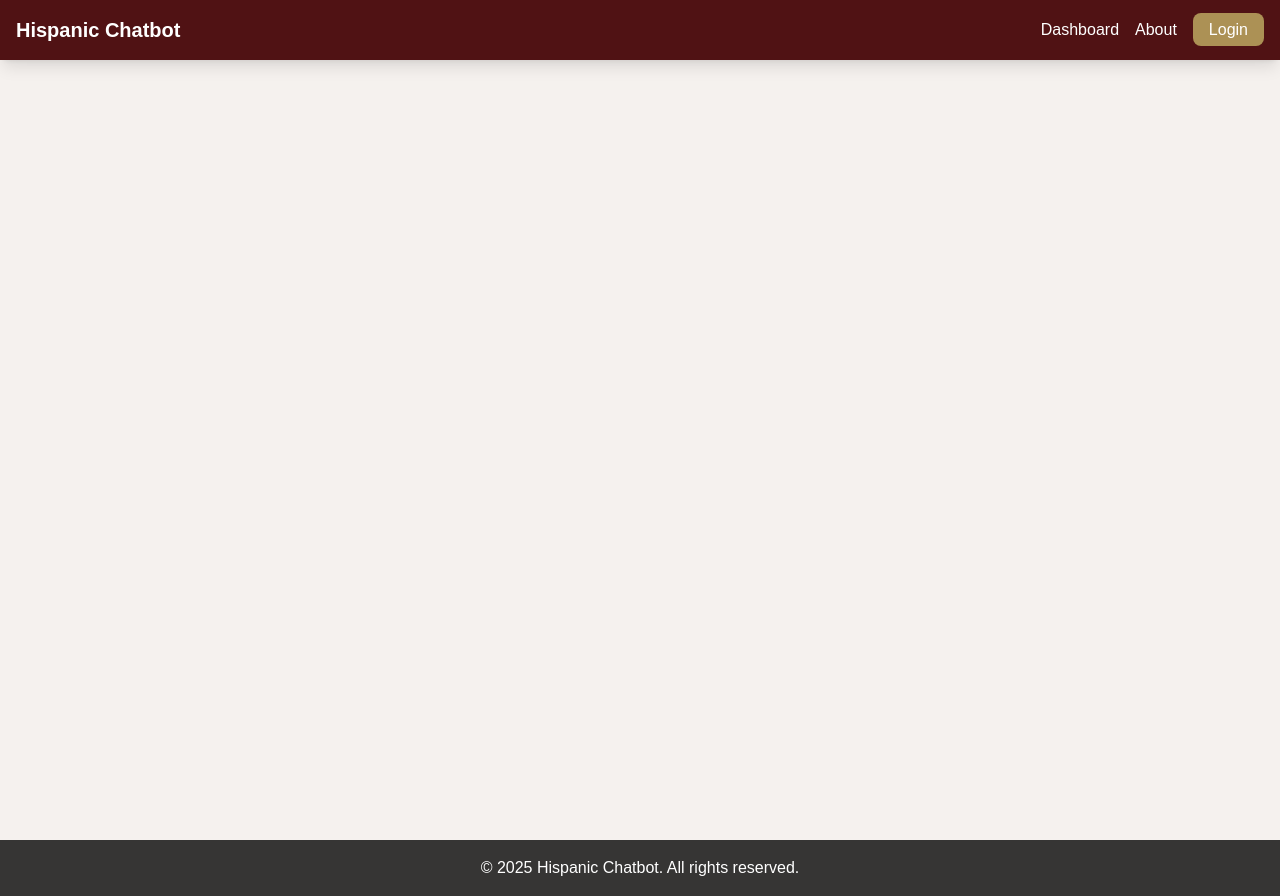
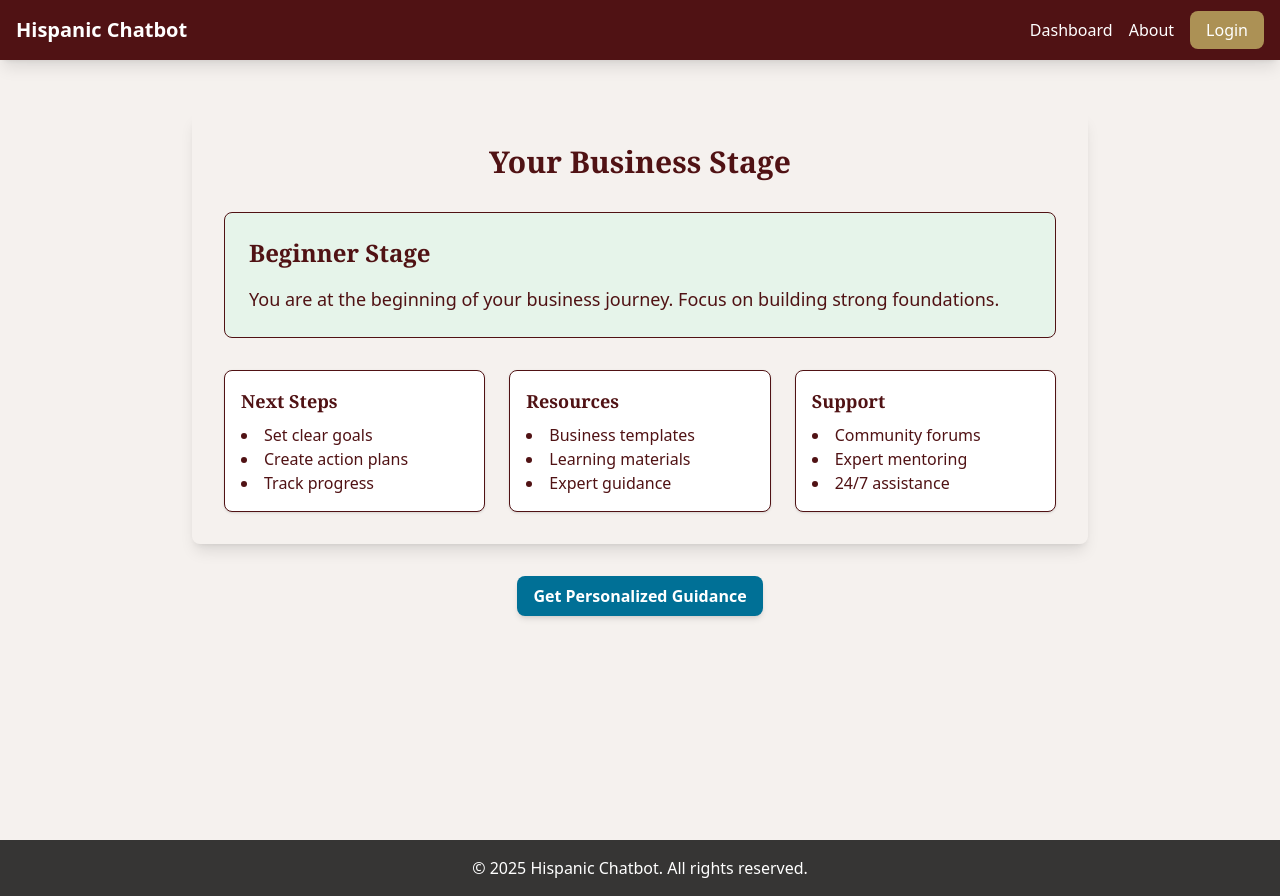
Before and after one commit to dipeshpandit12/HispanicChatbot, a Next.js app: page /pages/chatInterface in a window 1280 px wide. Built offline with nearby package versions, Linux system fonts and the light colour scheme; no server answers.

Commit message:
fix: fixed colors and fonts

```diff
--- a/app/globals.css
+++ b/app/globals.css
@@ -1,13 +1,12 @@
 @import "tailwindcss";
-@import url('https://fonts.googleapis.com/css2?family=Poppins:wght@400;500;600;700&family=Playfair+Display:wght@400;700&family=IBM+Plex+Mono:wght@400;700&display=swap');
-
-@theme {
-  --font-sans: 'Poppins', sans-serif;
-  --font-serif: 'Playfair Display', serif;
-  --font-mono: 'IBM Plex Mono', monospace;
-}
+@import url('https://fonts.googleapis.com/css2?family=Halis+Grotesque:wght@400;500;600;700&family=Nunito+Sans:wght@400;600;700&family=Roboto+Mono:wght@400;700&display=swap');
 
 :root {
+  /* Font Variables */
+  --font-primary: 'Halis Grotesque', sans-serif;
+  --font-secondary: 'Nunito Sans', sans-serif;
+  --font-tertiary: 'Roboto Mono', monospace;
+
   /* Main Colors */
   --primary-dark: #501214;
   --primary-light: #AC9155;
--- a/app/pages/chatInterface/page.tsx
+++ b/app/pages/chatInterface/page.tsx
@@ -1,12 +1,122 @@
-'use client'
+'use client';
 
+import { useEffect, useState } from 'react';
+import { motion } from 'framer-motion';
+import Alert from '@/Components/Alert';
+import Link from 'next/link';
+import { useRouter } from 'next/navigation';
 
-const ChatInterfacePage = () => {
+const StagePage = () => {
+    const [stage, setStage] = useState<string | null>('beginner'); // Default to "beginner" for testing
+    const [loading, setLoading] = useState(false); // Set to false for testing
+    const [error, setError] = useState<string | null>(null);
+    const [showAlert, setShowAlert] = useState(false);
+    const router = useRouter();
+
+    const stageColors = {
+        beginner: 'bg-[#E6F4EA] text-global-beginner-text border-global-beginner-border', // Light green background
+        intermediate: 'bg-white text-global-intermediate-text border-global-intermediate-border',
+        advance: 'bg-white text-global-advance-text border-global-advance-border',
+    };
+
+    const stageDescriptions = {
+        beginner: 'You are at the beginning of your business journey. Focus on building strong foundations.',
+        intermediate: 'Your business is growing steadily. Time to scale and optimize operations.',
+        advance: 'Your business is well-established. Focus on expansion and market leadership.',
+    };
+
+    if (loading) {
+        return (
+            <div className="min-h-screen flex items-center justify-center">
+                <div className="animate-spin rounded-full h-16 w-16 border-t-2 border-b-2 border-primary"></div>
+            </div>
+        );
+    }
+
+    if (error) {
+        return (
+            <>
+                <Alert
+                    isOpen={showAlert}
+                    message={
+                        error === 'Business stage not found'
+                            ? 'Your business stage information was not found. Redirecting to business data collection page...'
+                            : error
+                    }
+                    type={error === 'Business stage not found' ? 'warning' : 'error'}
+                    onClose={() => setShowAlert(false)}
+                />
+                {error !== 'Business stage not found' && (
+                    <div className="min-h-screen flex items-center justify-center">
+                        <div className="bg-error-light border border-error text-error px-4 py-3 rounded">
+                            <p>Error: {error}</p>
+                        </div>
+                    </div>
+                )}
+            </>
+        );
+    }
+
     return (
         <>
-                This is a ChatInterfacePage page
+            <div className="min-h-screen bg-global-background pt-28 py-12 px-4 sm:px-6 lg:px-8">
+                <div className="max-w-4xl mx-auto">
+                    <motion.div
+                        initial={{ opacity: 0, y: 20 }}
+                        animate={{ opacity: 1, y: 0 }}
+                        transition={{ duration: 0.5 }}
+                        className="bg-global-card p-8 rounded-lg shadow-lg"
+                    >
+                        <h1 className="text-3xl font-bold text-global-primary mb-8 text-center">
+                            Your Business Stage
+                        </h1>
+
+                        {/* Beginner Stage Box */}
+                        <div className={`p-6 rounded-lg border ${stageColors[stage as keyof typeof stageColors]} mb-8`}>
+                            <h2 className="text-2xl font-semibold capitalize mb-4">{stage} Stage</h2>
+                            <p className="text-lg">{stageDescriptions[stage as keyof typeof stageDescriptions]}</p>
+                        </div>
+
+                        <div className="grid grid-cols-1 md:grid-cols-3 gap-6">
+                            <div className="p-4 bg-white rounded-lg border border-global-border shadow-sm">
+                                <h3 className="font-semibold text-lg mb-2 text-global-secondary">Next Steps</h3>
+                                <ul className="list-disc list-inside text-global-secondary">
+                                    <li>Set clear goals</li>
+                                    <li>Create action plans</li>
+                                    <li>Track progress</li>
+                                </ul>
+                            </div>
+
+                            <div className="p-4 bg-white rounded-lg border border-global-border shadow-sm">
+                                <h3 className="font-semibold text-lg mb-2 text-global-secondary">Resources</h3>
+                                <ul className="list-disc list-inside text-global-secondary">
+                                    <li>Business templates</li>
+                                    <li>Learning materials</li>
+                                    <li>Expert guidance</li>
+                                </ul>
+                            </div>
+
+                            <div className="p-4 bg-white rounded-lg border border-global-border shadow-sm">
+                                <h3 className="font-semibold text-lg mb-2 text-global-secondary">Support</h3>
+                                <ul className="list-disc list-inside text-global-secondary">
+                                    <li>Community forums</li>
+                                    <li>Expert mentoring</li>
+                                    <li>24/7 assistance</li>
+                                </ul>
+                            </div>
+                        </div>
+                    </motion.div>
+                    <Link href="/pages/strategies" className="mt-8 block text-center">
+                        <button
+                            className="px-4 py-2 rounded-lg shadow-md text-white transition duration-200 bg-[#007096] hover:bg-[#005f73]"
+                        >
+                            Get Personalized Guidance
+                        </button>
+                    </Link>
+                </div>
+            </div>
         </>
     );
 };
 
-export default ChatInterfacePage;
+export default StagePage;
--- a/app/pages/stage/page.tsx
+++ b/app/pages/stage/page.tsx
@@ -1,4 +1,4 @@
-'use client'
+'use client';
 
 import { useEffect, useState } from 'react';
 import { motion } from 'framer-motion';
@@ -57,7 +57,7 @@ const StagePage = () => {
     if (loading) {
         return (
             <div className="min-h-screen flex items-center justify-center">
-                <div className="animate-spin rounded-full h-16 w-16 border-t-2 border-b-2 border-blue-500"></div>
+                <div className="animate-spin rounded-full h-16 w-16 border-t-2 border-b-2 border-primary"></div>
             </div>
         );
     }
@@ -67,15 +67,17 @@ const StagePage = () => {
             <>
                 <Alert
                     isOpen={showAlert}
-                    message={error === 'Business stage not found'
-                        ? "Your business stage information was not found. Redirecting to business data collection page..."
-                        : error}
+                    message={
+                        error === 'Business stage not found'
+                            ? 'Your business stage information was not found. Redirecting to business data collection page...'
+                            : error
+                    }
                     type={error === 'Business stage not found' ? 'warning' : 'error'}
                     onClose={() => setShowAlert(false)}
                 />
                 {error !== 'Business stage not found' && (
                     <div className="min-h-screen flex items-center justify-center">
-                        <div className="bg-red-100 border border-red-400 text-red-700 px-4 py-3 rounded">
+                        <div className="bg-error-light border border-error text-error px-4 py-3 rounded">
                             <p>Error: {error}</p>
                         </div>
                     </div>
@@ -85,62 +87,59 @@ const StagePage = () => {
     }
 
     const stageColors = {
-        beginner: 'bg-green-100 text-green-800 border-green-300',
-        intermediate: 'bg-yellow-100 text-yellow-800 border-yellow-300',
-        advance: 'bg-blue-100 text-blue-800 border-blue-300'
+        beginner: 'text-global-beginner-text border-global-beginner-border',
+        intermediate: 'text-global-intermediate-text border-global-intermediate-border',
+        advance: 'text-global-advance-text border-global-advance-border',
     };
 
     const stageDescriptions = {
         beginner: 'You are at the beginning of your business journey. Focus on building strong foundations.',
         intermediate: 'Your business is growing steadily. Time to scale and optimize operations.',
-        advance: 'Your business is well-established. Focus on expansion and market leadership.'
+        advance: 'Your business is well-established. Focus on expansion and market leadership.',
     };
 
     return (
         <>
-            <div className="min-h-screen bg-gray-50 py-12 px-4 sm:px-6 lg:px-8">
+            <div className="min-h-screen bg-global-background pt-28 py-12 px-4 sm:px-6 lg:px-8">
+                {/* Increased pt-28 to push the content further below the navbar */}
                 <div className="max-w-4xl mx-auto">
                     <motion.div
                         initial={{ opacity: 0, y: 20 }}
                         animate={{ opacity: 1, y: 0 }}
                         transition={{ duration: 0.5 }}
-                        className="bg-white p-8 rounded-lg shadow-lg"
+                        className="bg-global-card p-8 rounded-lg shadow-lg"
                     >
-                        <h1 className="text-3xl font-bold text-gray-900 mb-8 text-center">
+                        <h1 className="text-3xl font-bold text-global-primary mb-8 text-center">
                             Your Business Stage
                         </h1>
 
-                        <div className={`p-6 rounded-lg border ${stageColors[stage as keyof typeof stageColors]} mb-8`}>
-                            <h2 className="text-2xl font-semibold capitalize mb-4">
-                                {stage} Stage
-                            </h2>
-                            <p className="text-lg">
-                                {stageDescriptions[stage as keyof typeof stageDescriptions]}
-                            </p>
+                        <div className={`p-6 rounded-lg border bg-white ${stageColors[stage as keyof typeof stageColors]} mb-8`}>
+                            <h2 className="text-2xl font-semibold capitalize mb-4">{stage} Stage</h2>
+                            <p className="text-lg">{stageDescriptions[stage as keyof typeof stageDescriptions]}</p>
                         </div>
 
                         <div className="grid grid-cols-1 md:grid-cols-3 gap-6">
-                            <div className="p-4 bg-white rounded-lg border border-gray-200 shadow-sm">
-                                <h3 className="font-semibold text-lg mb-2">Next Steps</h3>
-                                <ul className="list-disc list-inside text-gray-600">
+                            <div className="p-4 bg-white rounded-lg border border-global-border shadow-sm">
+                                <h3 className="font-semibold text-lg mb-2 text-global-secondary">Next Steps</h3>
+                                <ul className="list-disc list-inside text-global-secondary">
                                     <li>Set clear goals</li>
                                     <li>Create action plans</li>
                                     <li>Track progress</li>
                                 </ul>
                             </div>
 
-                            <div className="p-4 bg-white rounded-lg border border-gray-200 shadow-sm">
-                                <h3 className="font-semibold text-lg mb-2">Resources</h3>
-                                <ul className="list-disc list-inside text-gray-600">
+                            <div className="p-4 bg-white rounded-lg border border-global-border shadow-sm">
+                                <h3 className="font-semibold text-lg mb-2 text-global-secondary">Resources</h3>
+                                <ul className="list-disc list-inside text-global-secondary">
                                     <li>Business templates</li>
                                     <li>Learning materials</li>
                                     <li>Expert guidance</li>
                                 </ul>
                             </div>
 
-                            <div className="p-4 bg-white rounded-lg border border-gray-200 shadow-sm">
-                                <h3 className="font-semibold text-lg mb-2">Support</h3>
-                                <ul className="list-disc list-inside text-gray-600">
+                            <div className="p-4 bg-white rounded-lg border border-global-border shadow-sm">
+                                <h3 className="font-semibold text-lg mb-2 text-global-secondary">Support</h3>
+                                <ul className="list-disc list-inside text-global-secondary">
                                     <li>Community forums</li>
                                     <li>Expert mentoring</li>
                                     <li>24/7 assistance</li>
@@ -149,7 +148,9 @@ const StagePage = () => {
                         </div>
                     </motion.div>
                     <Link href="/pages/strategies" className="mt-8 block text-center">
-                        <button className="bg-blue-400 text-white px-4 py-2 rounded-lg shadow-md hover:bg-blue-500 transition duration-200">
+                        <button
+                            className="px-4 py-2 rounded-lg shadow-md text-white transition duration-200 bg-[#007096] hover:bg-[#005f73]"
+                        >
                             Get Personalized Guidance
                         </button>
                     </Link>
```
Also changed, not shown: app/pages/strategies/page.tsx (+27 -28 lines).
